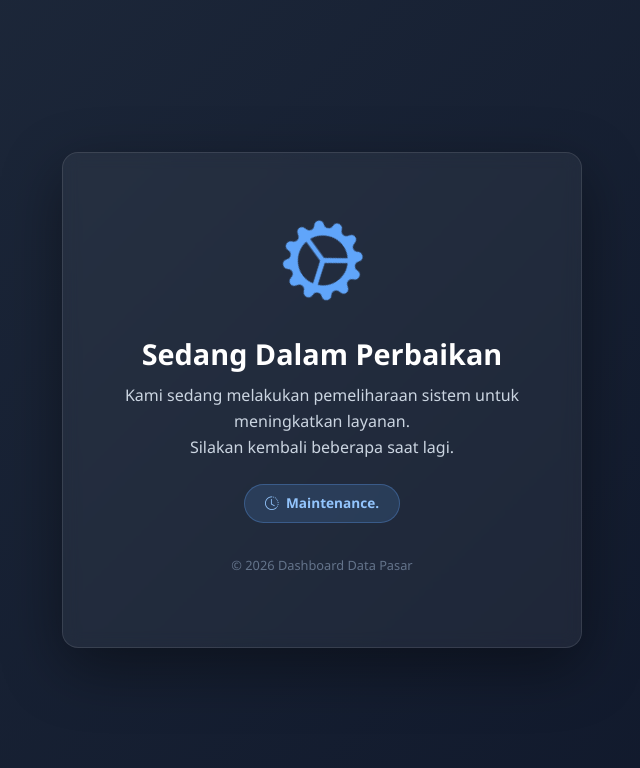
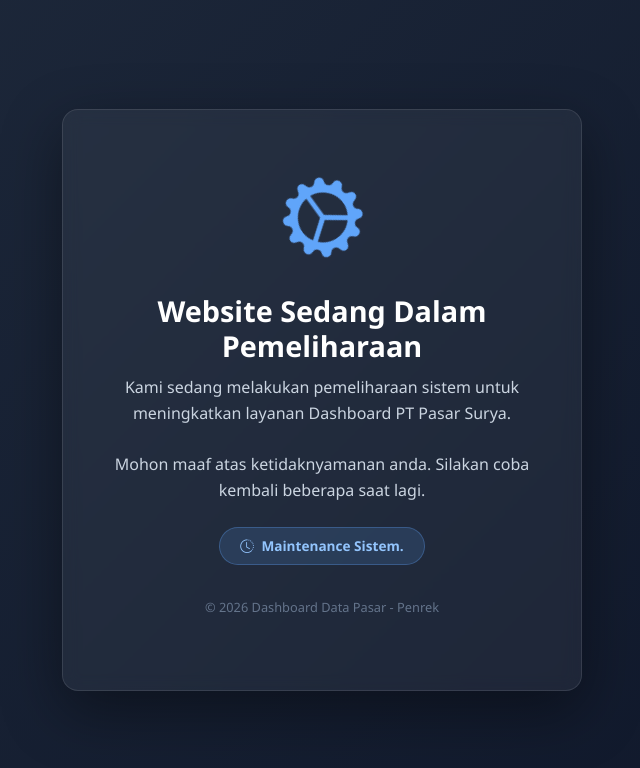
Before and after one commit to Falah21/dashboard-pasar-django, a Django app: template templates/maintenance.html in a window 1280 px wide. Shown: the top 768 px of the page, without its empty margins (318-958 px from the left). Run offline with Django 5.2, Linux system fonts and the light colour scheme; the template is opened without the code that fills it, so the values that code supplies are empty.

Commit message:
Update halaman maintenance

```diff
--- a/templates/maintenance.html
+++ b/templates/maintenance.html
@@ -80,17 +80,17 @@
         <div class="maintenance-icon">
             <i class="bi bi-gear-wide-connected"></i>
         </div>
-        <h1>Sedang Dalam Perbaikan</h1>
+        <h1>Website Sedang Dalam Pemeliharaan</h1>
         <p>
-            Kami sedang melakukan pemeliharaan sistem untuk meningkatkan layanan.<br>
-            Silakan kembali beberapa saat lagi.
+            Kami sedang melakukan pemeliharaan sistem untuk meningkatkan layanan Dashboard PT Pasar Surya.<br><br>
+            Mohon maaf atas ketidaknyamanan anda. Silakan coba kembali beberapa saat lagi.
         </p>
         <div class="badge-info">
             <i class="bi bi-clock-history me-1"></i>
-            Maintenance<span class="dots"></span>
+            Maintenance Sistem<span class="dots"></span>
         </div>
         <p style="margin-top: 32px; font-size: 0.8rem; color: #64748b;">
-            &copy; 2026 Dashboard Data Pasar
+            &copy; 2026 Dashboard Data Pasar - Penrek
         </p>
     </div>
 </body>
```
Also changed, not shown: 1 other file.
